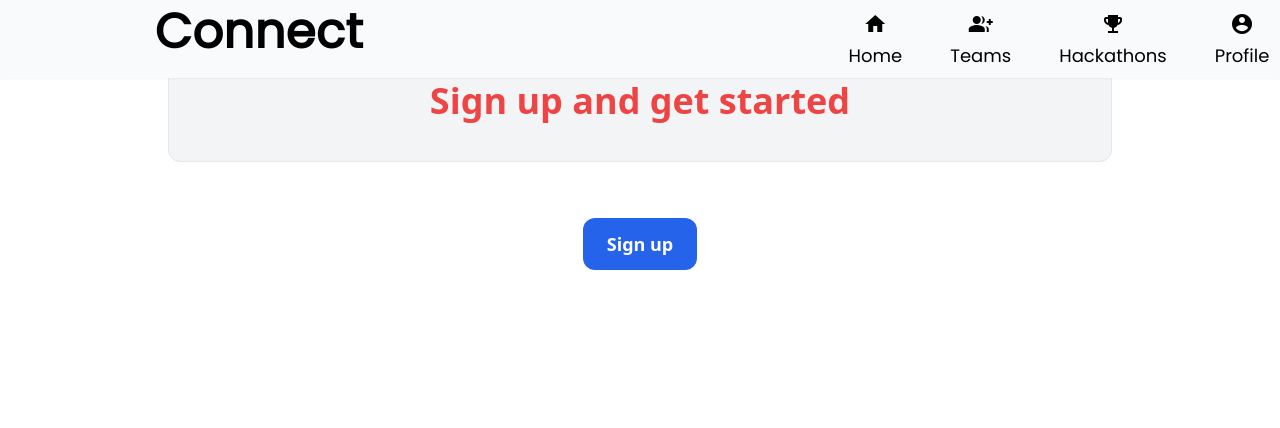
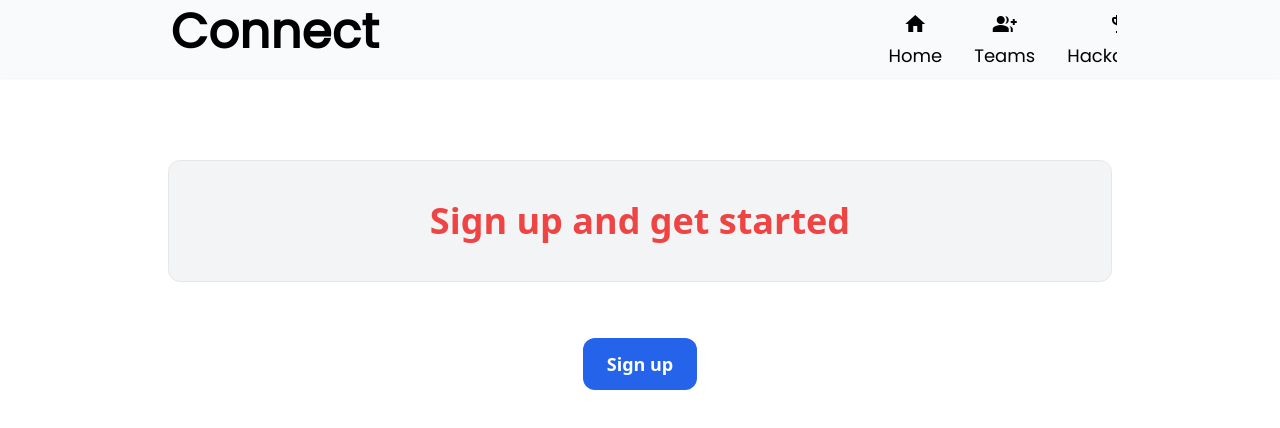
Before and after one commit to Santhoshmani1/Connect, a React (Vite) app: page /profile in a window 1280 px wide. Shown: the top 428 px of the page. Built offline with nearby package versions, Linux system fonts and the light colour scheme; no server answers.

Commit message:
Update styling in header & SignupPrompt components

```diff
--- a/src/components/SignupPrompt.jsx
+++ b/src/components/SignupPrompt.jsx
@@ -4,7 +4,7 @@ const SignupPrompt = () => {
   return (
     <>
     <Header />
-      <div className="prompt-to-sign-container w-4/5 mx-auto h-screen p-10">
+      <div className="prompt-to-sign-container w-4/5 mx-auto h-screen px-10 py-40">
         <h2 className="text-4xl text-center font-bold p-10 border rounded-xl bg-gray-100 text-red-500">Sign up and get started</h2>
 
         <h3 className="text-xl text-center font-semibold p-2"></h3>
--- a/src/components/shared/Header.jsx
+++ b/src/components/shared/Header.jsx
@@ -22,7 +22,7 @@ const Header = () => {
             Connect
           </h1>
         </Link>
-        <nav className="lg:flex">
+        <nav className="lg:flex overflow-x-hidden">
           <ul
             className="navigation-items flex items-center justify-evenly bottom-0 left-0 lg:pb-0 pb-1 fixed w-screen pt-1 shadow-sm border lg:w-1/5 lg:relative lg:right-0 lg:left-40 lg:shadow-none lg:border-none sm:fixed bg-slate-50"
             style={{ zIndex: "100" }}
@@ -30,7 +30,7 @@ const Header = () => {
             {navItems.map((item) => (
               <li
                 key={item.name}
-                className="text-md px-4 lg:flex lg:flex-col-none"
+                className="text-md px-2 lg:flex lg:flex-col-none"
               >
                 <Link
                   to={item.path}
@@ -40,7 +40,7 @@ const Header = () => {
                     <span className="material-icons">{item.icon}</span>
                   </div>
                   <span
-                    className="text-center font-light lg:text-lg"
+                    className="text-center font-light lg:text-lg text-sm"
                     style={{ fontFamily: "Poppins,Ariel,serif" }}
                   >
                     {item.name}
```
Also changed, not shown: 1 other file (tests, documents, lock files or other folders).
